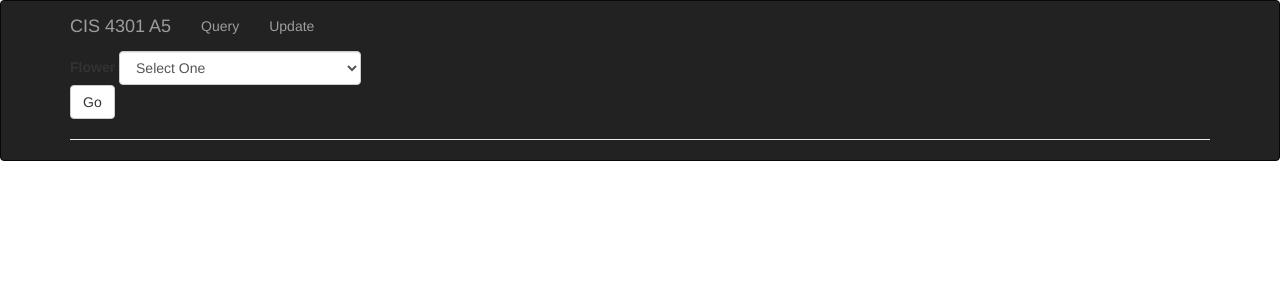
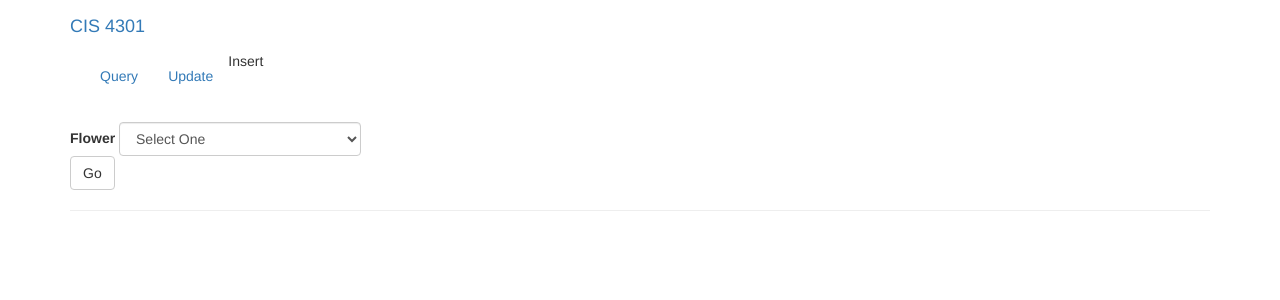
Before and after one commit to DBA5/FlowerUI, a PHP site: page /index.php in a window 1280 px wide. Shown: the top 300 px of the page. Run offline with PHP 8.4, Linux system fonts and the light colour scheme; data comes from the database, SQL or seed files in the repository.

Commit message:
changed theme

```diff
--- a/header.php
+++ b/header.php
@@ -14,7 +14,7 @@
 
 	<body>
 
-	<nav class="navbar navbar-inverse">
+	<nav class="navbar">
 		<div class="container">
 			<div class="navbar-header">
 				<button type="button" class="navbar-toggle collapsed" data-toggle="collapse" data-target="#navbar" aria-expanded="false" aria-controls="navbar">
@@ -23,13 +23,17 @@
 				<span class="icon-bar"></span>
 				<span class="icon-bar"></span>
 				</button>
-				<a class="navbar-brand" href="#">CIS 4301 A5</a>
-				</div>
+				<a class="navbar-brand" href="#">CIS 4301</a>
 				<div id="navbar" class="collapse navbar-collapse">
 					<ul class="nav navbar-nav">
 						<li><a href="index.php">Query</a></li>
 						<li><a href="update.php">Update</a></li>
+						<li>Insert</li>
+					</ul>
+				</div>
+				<!--/.nav-collapse -->
+			</div>
+		</div>
 
-					</ul>
-				</div><!--/.nav-collapse -->
-			</div>
+	</nav>
+	</body>
```
